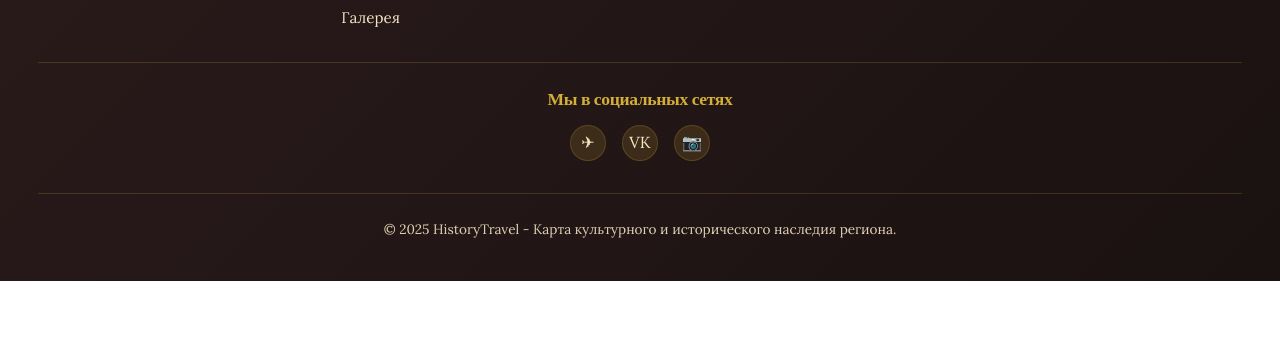
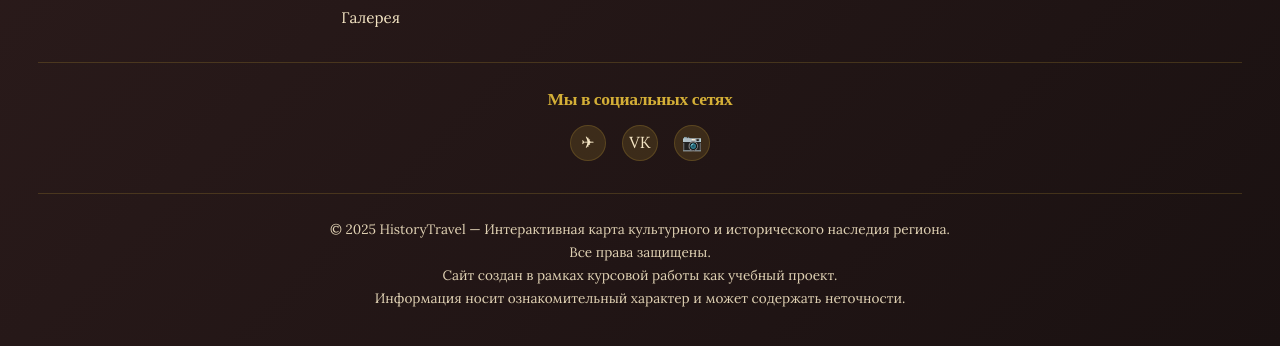
Before and after one commit to arnoldbekov/historytravel-course-work, a plain HTML site: page pages/about.html in a window 1280 px wide. Shown: the part 2092-2438 px from the top of the page. Before the commit the page ends 2373 px from the top, so only its background shows below. Drawn offline with nearby package versions, Linux system fonts and the light colour scheme.

Commit message:
Update footer text on content pages: about, gallery, periods, routes

```diff
--- a/pages/about.html
+++ b/pages/about.html
@@ -151,7 +151,9 @@
       </div>
     </div>
     <div class="footer-bottom footer__bottom">
-      <p>&copy; 2025 HistoryTravel - Карта культурного и исторического наследия региона.</p>
+      <p>© 2025 HistoryTravel — Интерактивная карта культурного и исторического наследия региона.</p>
+      <p>Все права защищены.</p>
+      <p>Сайт создан в рамках курсовой работы как учебный проект.<br>Информация носит ознакомительный характер и может содержать неточности.</p>
     </div>
   </div>
 </footer>
```
Also changed, not shown: pages/gallery.html (+3 -1 lines), pages/periods.html (+3 -1 lines), pages/routes.html (+3 -1 lines).
